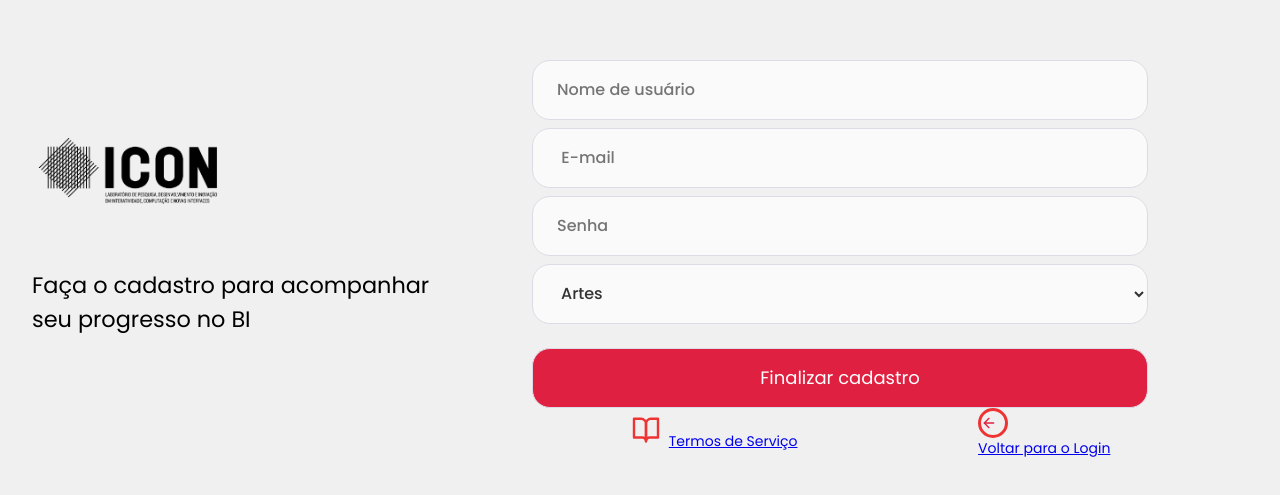
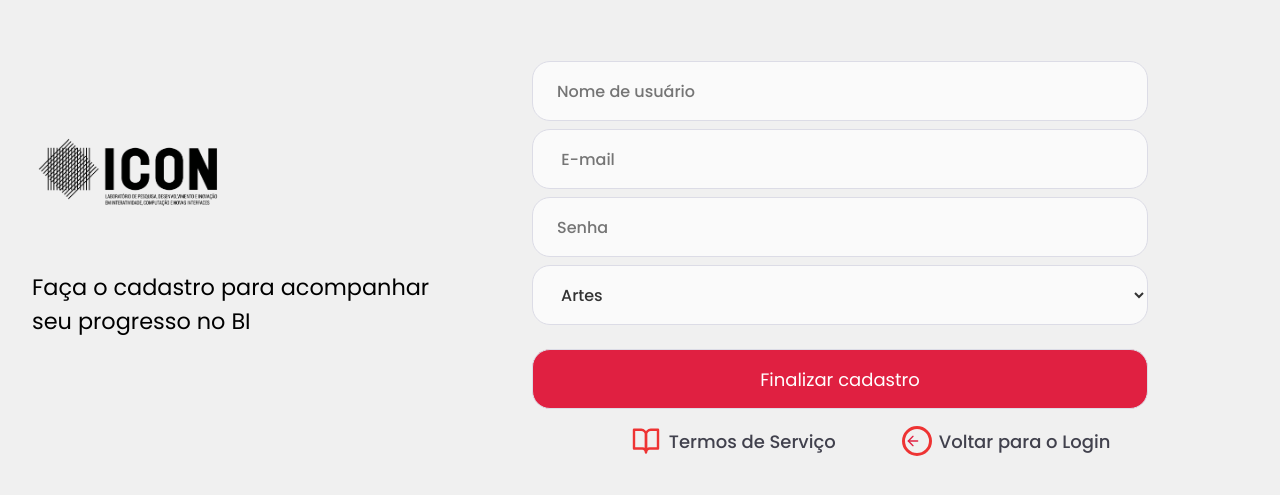
Before and after one commit to LucasAdorno/iconselho-frontend, a React (Create React App) app: page /register in a window 1280 px wide. Shown: the part 141-636 px from the top of the page. Built offline with nearby package versions, Linux system fonts and the light colour scheme.

Commit message:
Register page style ajusts

```diff
--- a/src/pages/Register/index.js
+++ b/src/pages/Register/index.js
@@ -66,11 +66,11 @@ export default function Register() {
                     <button className="button" type="submit">Finalizar cadastro</button>
                 </form>
                 <section id='footer-register'>
-                    <Link className="back-link" to="/">
+                    <Link className="import-link" to="/">
                         <img src={termsIcon} alt='termos de serviço' />
                          Termos de Serviço
                     </Link>
-                    <Link className="back-link" to="/">
+                    <Link className="import-link" to="/">
                         <div><FiArrowLeft size={16} color="#E02041" /></div>
                          Voltar para o Login
                     </Link>
--- a/src/pages/Register/styles.css
+++ b/src/pages/Register/styles.css
@@ -16,13 +16,13 @@
     width: 70%;
 }
 
-#footer-register .back-link img{
+#footer-register .import-link img{
     width: 32px;
     height: 32px;
     margin-right: 0.4rem;
 }
 
-#footer-register .back-link div {
+#footer-register .import-link div {
     width: 30px;
     height: 30px;
     border-radius: 50%;
```
